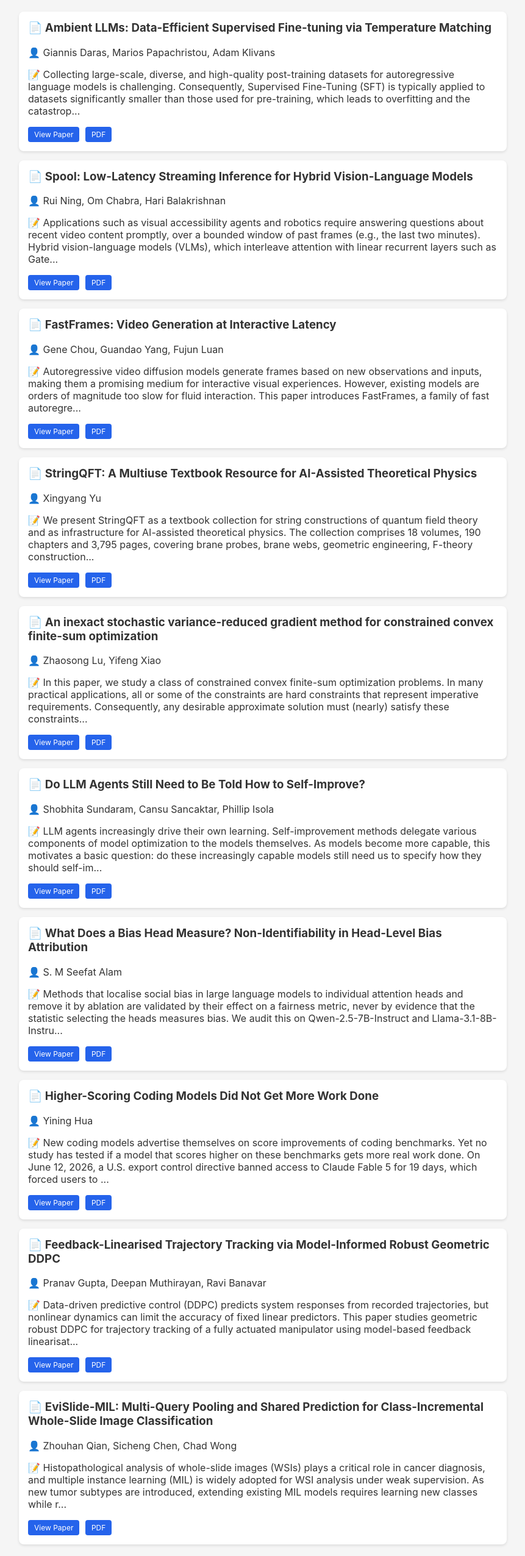
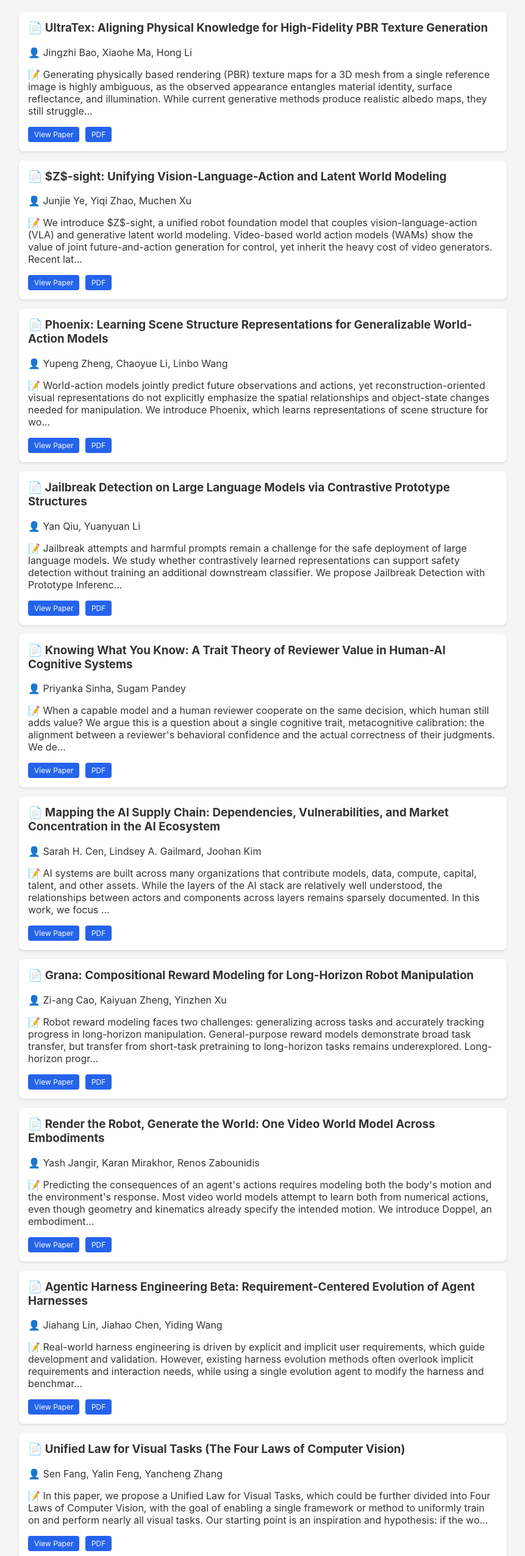
Before and after one commit to snow122/ai-daily-report, a plain HTML site: page index.html in a window 1280 px wide. Shown: the part 228-2780 px from the top of the page at 61% size, without its empty margins (209-1070 px from the left). Drawn offline with Linux system fonts and the light colour scheme.

Commit message:
deploy: 591365cb34b5073e92e5a1973b15cd0ff8d602ce

```diff
--- a/index.html
+++ b/index.html
@@ -2,7 +2,7 @@
 <html>
 <head>
     <meta charset="UTF-8">
-    <title>AI Daily Report - 2026-11-18</title>
+    <title>AI Daily Report - 2026-11-19</title>
     <style>
         body { font-family: -apple-system, sans-serif; max-width: 800px; margin: 0 auto; padding: 20px; background: #f5f5f5; color: #333; }
         .header { background: #2563eb; color: white; padding: 20px; border-radius: 8px; margin-bottom: 20px; }
@@ -15,80 +15,80 @@
 <body>
     <div class="header">
         <h1>🤖 AI Daily Report</h1>
-        <p>Date: 2026-11-18</p>
+        <p>Date: 2026-11-19</p>
     </div>
 
     <h2>📚 Latest Papers (10)</h2>
 
             <div class="card">
-                <h3>📄 Ambient LLMs: Data-Efficient Supervised Fine-tuning via Temperature Matching</h3>
-                <p class="authors">👤 Giannis Daras, Marios Papachristou, Adam Klivans</p>
-                <p class="abstract">📝 Collecting large-scale, diverse, and high-quality post-training datasets for autoregressive language models is challenging. Consequently, Supervised Fine-Tuning (SFT) is typically applied to datasets significantly smaller than those used for pre-training, which leads to overfitting and the catastrop...</p>
-                <a href="http://arxiv.org/abs/2611.23229v1" target="_blank" class="btn">View Paper</a>
-                <a href="https://arxiv.org/pdf/2611.23229v1" target="_blank" class="btn">PDF</a>
+                <h3>📄 UltraTex: Aligning Physical Knowledge for High-Fidelity PBR Texture Generation</h3>
+                <p class="authors">👤 Jingzhi Bao, Xiaohe Ma, Hong Li</p>
+                <p class="abstract">📝 Generating physically based rendering (PBR) texture maps for a 3D mesh from a single reference image is highly ambiguous, as the observed appearance entangles material identity, surface reflectance, and illumination. While current generative methods produce realistic albedo maps, they still struggle...</p>
+                <a href="http://arxiv.org/abs/2611.24941v1" target="_blank" class="btn">View Paper</a>
+                <a href="https://arxiv.org/pdf/2611.24941v1" target="_blank" class="btn">PDF</a>
             </div>
             <div class="card">
-                <h3>📄 Spool: Low-Latency Streaming Inference for Hybrid Vision-Language Models</h3>
-                <p class="authors">👤 Rui Ning, Om Chabra, Hari Balakrishnan</p>
-                <p class="abstract">📝 Applications such as visual accessibility agents and robotics require answering questions about recent video content promptly, over a bounded window of past frames (e.g., the last two minutes). Hybrid vision-language models (VLMs), which interleave attention with linear recurrent layers such as Gate...</p>
-                <a href="http://arxiv.org/abs/2611.23228v1" target="_blank" class="btn">View Paper</a>
-                <a href="https://arxiv.org/pdf/2611.23228v1" target="_blank" class="btn">PDF</a>
+                <h3>📄 $Z$-sight: Unifying Vision-Language-Action and Latent World Modeling</h3>
+                <p class="authors">👤 Junjie Ye, Yiqi Zhao, Muchen Xu</p>
+                <p class="abstract">📝 We introduce $Z$-sight, a unified robot foundation model that couples vision-language-action (VLA) and generative latent world modeling. Video-based world action models (WAMs) show the value of joint future-and-action generation for control, yet inherit the heavy cost of video generators. Recent lat...</p>
+                <a href="http://arxiv.org/abs/2611.24940v1" target="_blank" class="btn">View Paper</a>
+                <a href="https://arxiv.org/pdf/2611.24940v1" target="_blank" class="btn">PDF</a>
             </div>
             <div class="card">
-                <h3>📄 FastFrames: Video Generation at Interactive Latency</h3>
-                <p class="authors">👤 Gene Chou, Guandao Yang, Fujun Luan</p>
-                <p class="abstract">📝 Autoregressive video diffusion models generate frames based on new observations and inputs, making them a promising medium for interactive visual experiences. However, existing models are orders of magnitude too slow for fluid interaction. This paper introduces FastFrames, a family of fast autoregre...</p>
-                <a href="http://arxiv.org/abs/2611.23226v1" target="_blank" class="btn">View Paper</a>
-                <a href="https://arxiv.org/pdf/2611.23226v1" target="_blank" class="btn">PDF</a>
+                <h3>📄 Phoenix: Learning Scene Structure Representations for Generalizable World-Action Models</h3>
+                <p class="authors">👤 Yupeng Zheng, Chaoyue Li, Linbo Wang</p>
+                <p class="abstract">📝 World-action models jointly predict future observations and actions, yet reconstruction-oriented visual representations do not explicitly emphasize the spatial relationships and object-state changes needed for manipulation. We introduce Phoenix, which learns representations of scene structure for wo...</p>
+                <a href="http://arxiv.org/abs/2611.24938v1" target="_blank" class="btn">View Paper</a>
+                <a href="https://arxiv.org/pdf/2611.24938v1" target="_blank" class="btn">PDF</a>
             </div>
             <div class="card">
-                <h3>📄 StringQFT: A Multiuse Textbook Resource for AI-Assisted Theoretical Physics</h3>
-                <p class="authors">👤 Xingyang Yu</p>
-                <p class="abstract">📝 We present StringQFT as a textbook collection for string constructions of quantum field theory and as infrastructure for AI-assisted theoretical physics. The collection comprises 18 volumes, 190 chapters and 3,795 pages, covering brane probes, brane webs, geometric engineering, F-theory construction...</p>
-                <a href="http://arxiv.org/abs/2611.23225v1" target="_blank" class="btn">View Paper</a>
-                <a href="https://arxiv.org/pdf/2611.23225v1" target="_blank" class="btn">PDF</a>
+                <h3>📄 Jailbreak Detection on Large Language Models via Contrastive Prototype Structures</h3>
+                <p class="authors">👤 Yan Qiu, Yuanyuan Li</p>
+                <p class="abstract">📝 Jailbreak attempts and harmful prompts remain a challenge for the safe deployment of large language models. We study whether contrastively learned representations can support safety detection without training an additional downstream classifier. We propose Jailbreak Detection with Prototype Inferenc...</p>
+                <a href="http://arxiv.org/abs/2611.24936v1" target="_blank" class="btn">View Paper</a>
+                <a href="https://arxiv.org/pdf/2611.24936v1" target="_blank" class="btn">PDF</a>
             </div>
             <div class="card">
-                <h3>📄 An inexact stochastic variance-reduced gradient method for constrained convex finite-sum optimization</h3>
-                <p class="authors">👤 Zhaosong Lu, Yifeng Xiao</p>
-                <p class="abstract">📝 In this paper, we study a class of constrained convex finite-sum optimization problems. In many practical applications, all or some of the constraints are hard constraints that represent imperative requirements. Consequently, any desirable approximate solution must (nearly) satisfy these constraints...</p>
-                <a href="http://arxiv.org/abs/2611.23221v1" target="_blank" class="btn">View Paper</a>
-                <a href="https://arxiv.org/pdf/2611.23221v1" target="_blank" class="btn">PDF</a>
+                <h3>📄 Knowing What You Know: A Trait Theory of Reviewer Value in Human-AI Cognitive Systems</h3>
+                <p class="authors">👤 Priyanka Sinha, Sugam Pandey</p>
+                <p class="abstract">📝 When a capable model and a human reviewer cooperate on the same decision, which human still adds value? We argue this is a question about a single cognitive trait, metacognitive calibration: the alignment between a reviewer's behavioral confidence and the actual correctness of their judgments. We de...</p>
+                <a href="http://arxiv.org/abs/2611.24932v1" target="_blank" class="btn">View Paper</a>
+                <a href="https://arxiv.org/pdf/2611.24932v1" target="_blank" class="btn">PDF</a>
             </div>
             <div class="card">
-                <h3>📄 Do LLM Agents Still Need to Be Told How to Self-Improve?</h3>
-                <p class="authors">👤 Shobhita Sundaram, Cansu Sancaktar, Phillip Isola</p>
-                <p class="abstract">📝 LLM agents increasingly drive their own learning. Self-improvement methods delegate various components of model optimization to the models themselves. As models become more capable, this motivates a basic question: do these increasingly capable models still need us to specify how they should self-im...</p>
-                <a href="http://arxiv.org/abs/2611.23219v1" target="_blank" class="btn">View Paper</a>
-                <a href="https://arxiv.org/pdf/2611.23219v1" target="_blank" class="btn">PDF</a>
+                <h3>📄 Mapping the AI Supply Chain: Dependencies, Vulnerabilities, and Market Concentration in the AI Ecosystem</h3>
+                <p class="authors">👤 Sarah H. Cen, Lindsey A. Gailmard, Joohan Kim</p>
+                <p class="abstract">📝 AI systems are built across many organizations that contribute models, data, compute, capital, talent, and other assets. While the layers of the AI stack are relatively well understood, the relationships between actors and components across layers remains sparsely documented. In this work, we focus ...</p>
+                <a href="http://arxiv.org/abs/2611.24927v1" target="_blank" class="btn">View Paper</a>
+                <a href="https://arxiv.org/pdf/2611.24927v1" target="_blank" class="btn">PDF</a>
             </div>
             <div class="card">
-                <h3>📄 What Does a Bias Head Measure? Non-Identifiability in Head-Level Bias Attribution</h3>
-                <p class="authors">👤 S. M Seefat Alam</p>
-                <p class="abstract">📝 Methods that localise social bias in large language models to individual attention heads and remove it by ablation are validated by their effect on a fairness metric, never by evidence that the statistic selecting the heads measures bias. We audit this on Qwen-2.5-7B-Instruct and Llama-3.1-8B-Instru...</p>
-                <a href="http://arxiv.org/abs/2611.23218v1" target="_blank" class="btn">View Paper</a>
-                <a href="https://arxiv.org/pdf/2611.23218v1" target="_blank" class="btn">PDF</a>
+                <h3>📄 Grana: Compositional Reward Modeling for Long-Horizon Robot Manipulation</h3>
+                <p class="authors">👤 Zi-ang Cao, Kaiyuan Zheng, Yinzhen Xu</p>
+                <p class="abstract">📝 Robot reward modeling faces two challenges: generalizing across tasks and accurately tracking progress in long-horizon manipulation. General-purpose reward models demonstrate broad task transfer, but transfer from short-task pretraining to long-horizon tasks remains underexplored. Long-horizon progr...</p>
+                <a href="http://arxiv.org/abs/2611.24926v1" target="_blank" class="btn">View Paper</a>
+                <a href="https://arxiv.org/pdf/2611.24926v1" target="_blank" class="btn">PDF</a>
             </div>
             <div class="card">
-                <h3>📄 Higher-Scoring Coding Models Did Not Get More Work Done</h3>
-                <p class="authors">👤 Yining Hua</p>
-                <p class="abstract">📝 New coding models advertise themselves on score improvements of coding benchmarks. Yet no study has tested if a model that scores higher on these benchmarks gets more real work done. On June 12, 2026, a U.S. export control directive banned access to Claude Fable 5 for 19 days, which forced users to ...</p>
-                <a href="http://arxiv.org/abs/2611.23216v1" target="_blank" class="btn">View Paper</a>
-                <a href="https://arxiv.org/pdf/2611.23216v1" target="_blank" class="btn">PDF</a>
+                <h3>📄 Render the Robot, Generate the World: One Video World Model Across Embodiments</h3>
+                <p class="authors">👤 Yash Jangir, Karan Mirakhor, Renos Zabounidis</p>
+                <p class="abstract">📝 Predicting the consequences of an agent's actions requires modeling both the body's motion and the environment's response. Most video world models attempt to learn both from numerical actions, even though geometry and kinematics already specify the intended motion. We introduce Doppel, an embodiment...</p>
+                <a href="http://arxiv.org/abs/2611.24925v1" target="_blank" class="btn">View Paper</a>
+                <a href="https://arxiv.org/pdf/2611.24925v1" target="_blank" class="btn">PDF</a>
             </div>
             <div class="card">
-                <h3>📄 Feedback-Linearised Trajectory Tracking via Model-Informed Robust Geometric DDPC</h3>
-                <p class="authors">👤 Pranav Gupta, Deepan Muthirayan, Ravi Banavar</p>
-                <p class="abstract">📝 Data-driven predictive control (DDPC) predicts system responses from recorded trajectories, but nonlinear dynamics can limit the accuracy of fixed linear predictors. This paper studies geometric robust DDPC for trajectory tracking of a fully actuated manipulator using model-based feedback linearisat...</p>
-                <a href="http://arxiv.org/abs/2611.23215v1" target="_blank" class="btn">View Paper</a>
-                <a href="https://arxiv.org/pdf/2611.23215v1" target="_blank" class="btn">PDF</a>
+                <h3>📄 Agentic Harness Engineering Beta: Requirement-Centered Evolution of Agent Harnesses</h3>
+                <p class="authors">👤 Jiahang Lin, Jiahao Chen, Yiding Wang</p>
+                <p class="abstract">📝 Real-world harness engineering is driven by explicit and implicit user requirements, which guide development and validation. However, existing harness evolution methods often overlook implicit requirements and interaction needs, while using a single evolution agent to modify the harness and benchmar...</p>
+                <a href="http://arxiv.org/abs/2611.24924v1" target="_blank" class="btn">View Paper</a>
+                <a href="https://arxiv.org/pdf/2611.24924v1" target="_blank" class="btn">PDF</a>
             </div>
             <div class="card">
-                <h3>📄 EviSlide-MIL: Multi-Query Pooling and Shared Prediction for Class-Incremental Whole-Slide Image Classification</h3>
-                <p class="authors">👤 Zhouhan Qian, Sicheng Chen, Chad Wong</p>
-                <p class="abstract">📝 Histopathological analysis of whole-slide images (WSIs) plays a critical role in cancer diagnosis, and multiple instance learning (MIL) is widely adopted for WSI analysis under weak supervision. As new tumor subtypes are introduced, extending existing MIL models requires learning new classes while r...</p>
-                <a href="http://arxiv.org/abs/2611.23212v1" target="_blank" class="btn">View Paper</a>
-                <a href="https://arxiv.org/pdf/2611.23212v1" target="_blank" class="btn">PDF</a>
+                <h3>📄 Unified Law for Visual Tasks (The Four Laws of Computer Vision)</h3>
+                <p class="authors">👤 Sen Fang, Yalin Feng, Yancheng Zhang</p>
+                <p class="abstract">📝 In this paper, we propose a Unified Law for Visual Tasks, which could be further divided into Four Laws of Computer Vision, with the goal of enabling a single framework or method to uniformly train on and perform nearly all visual tasks. Our starting point is an inspiration and hypothesis: if the wo...</p>
+                <a href="http://arxiv.org/abs/2611.24917v1" target="_blank" class="btn">View Paper</a>
+                <a href="https://arxiv.org/pdf/2611.24917v1" target="_blank" class="btn">PDF</a>
             </div>
 
     <h2>📰 News & Updates</h2>
```
